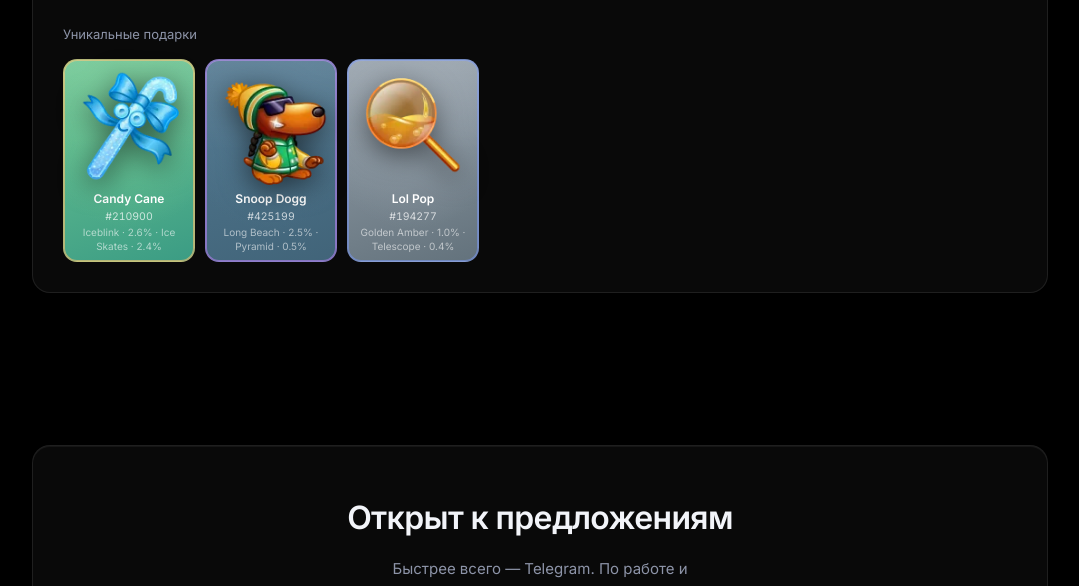
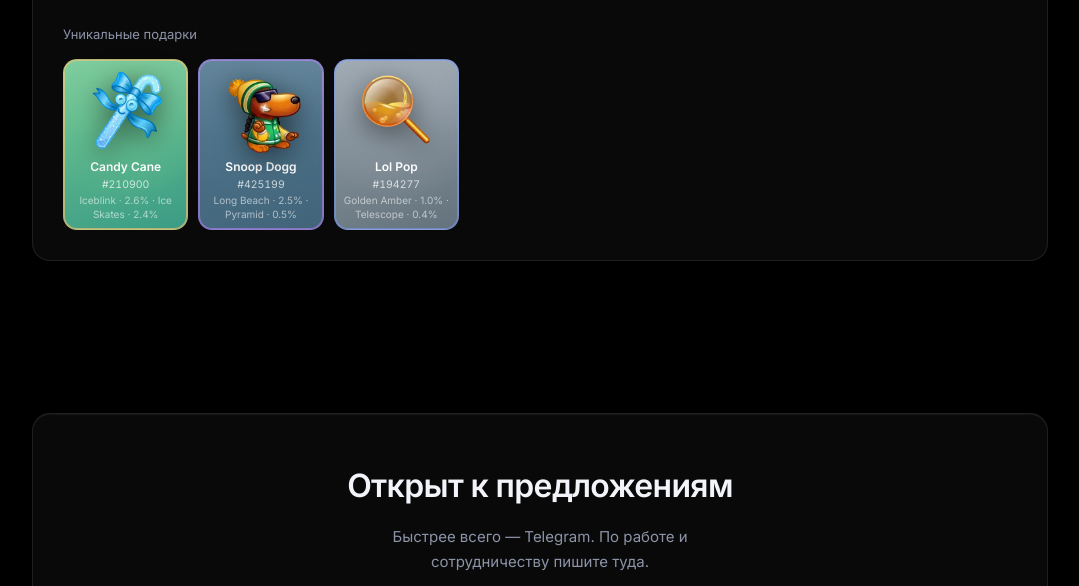
Before and after one commit to UltrammaDev/portfolio, a plain HTML site: page index.html in a window 1280 px wide. Shown: the part 2295-2881 px from the top of the page, without its empty margins (100-1179 px from the left). Drawn offline with nearby package versions, Linux system fonts and the light colour scheme.

Commit message:
Обновление

```diff
--- a/css/about.css
+++ b/css/about.css
@@ -169,8 +169,8 @@
    а внутри квадрата не помещался текст. */
 .tg-gifts-grid{
   display:grid;
-  grid-template-columns:repeat(3,132px);
-  justify-content:start;
+  grid-template-columns:repeat(3,minmax(0,1fr));
+  max-width:396px;
   gap:10px;
 }
 
@@ -180,8 +180,9 @@
    живая анимация. Если скрипт или CDN не сработали, картинка остаётся. */
 .gift-art{
   position:relative;
-  width:100%;
-  aspect-ratio:1;          /* квадрат только у картинки, не у всей плитки */
+  width:min(100%,84px);
+  margin-inline:auto;
+  aspect-ratio:1;
   display:grid;
   place-items:center;
 }
@@ -226,6 +227,7 @@
 }
 .gift-meta{
   flex:none;
+  min-width:0;
   display:flex;
   flex-direction:column;
   align-items:center;
@@ -239,10 +241,11 @@
   line-height:1.2;
   color:#fff;
   text-align:center;
-  white-space:nowrap;
+  max-width:100%;
+  display:-webkit-box;
+  -webkit-line-clamp:2;
+  -webkit-box-orient:vertical;
   overflow:hidden;
-  text-overflow:ellipsis;
-  max-width:100%;
 }
 .gift-num{
   font-size:10.5px;
@@ -278,12 +281,6 @@
   box-shadow:0 0 0 1px var(--g-ring,rgba(255,255,255,.06)) inset;
 }
 
-/* ——— крупный подарок: класс оставлен на случай, когда подарок
-   показывается один — тогда плитка и картинка шире ——— */
-.gift-lg{width:132px}
-.gift-lg .gift-name{font-size:13.5px}
-.gift-lg .gift-num{font-size:11.5px}
-.gift-lg .gift-attrs{font-size:10.5px}
 
 /* ——— мобильный: мельче аватар, ниже обложка, подарки в столбик ———
    На узком экране три плитки в ряд нечитаемы, поэтому строка:
@@ -299,8 +296,7 @@
     grid-template-columns:1fr;
     gap:8px;
   }
-  .gift,
-  .gift-lg{
+  .gift{
     flex-direction:row;
     align-items:center;
     width:auto;
@@ -313,7 +309,6 @@
     flex:none;
     aspect-ratio:1;
   }
-  .gift-lg .gift-art{width:48px}
   .gift-meta{
     align-items:flex-start;
     text-align:left;
```
